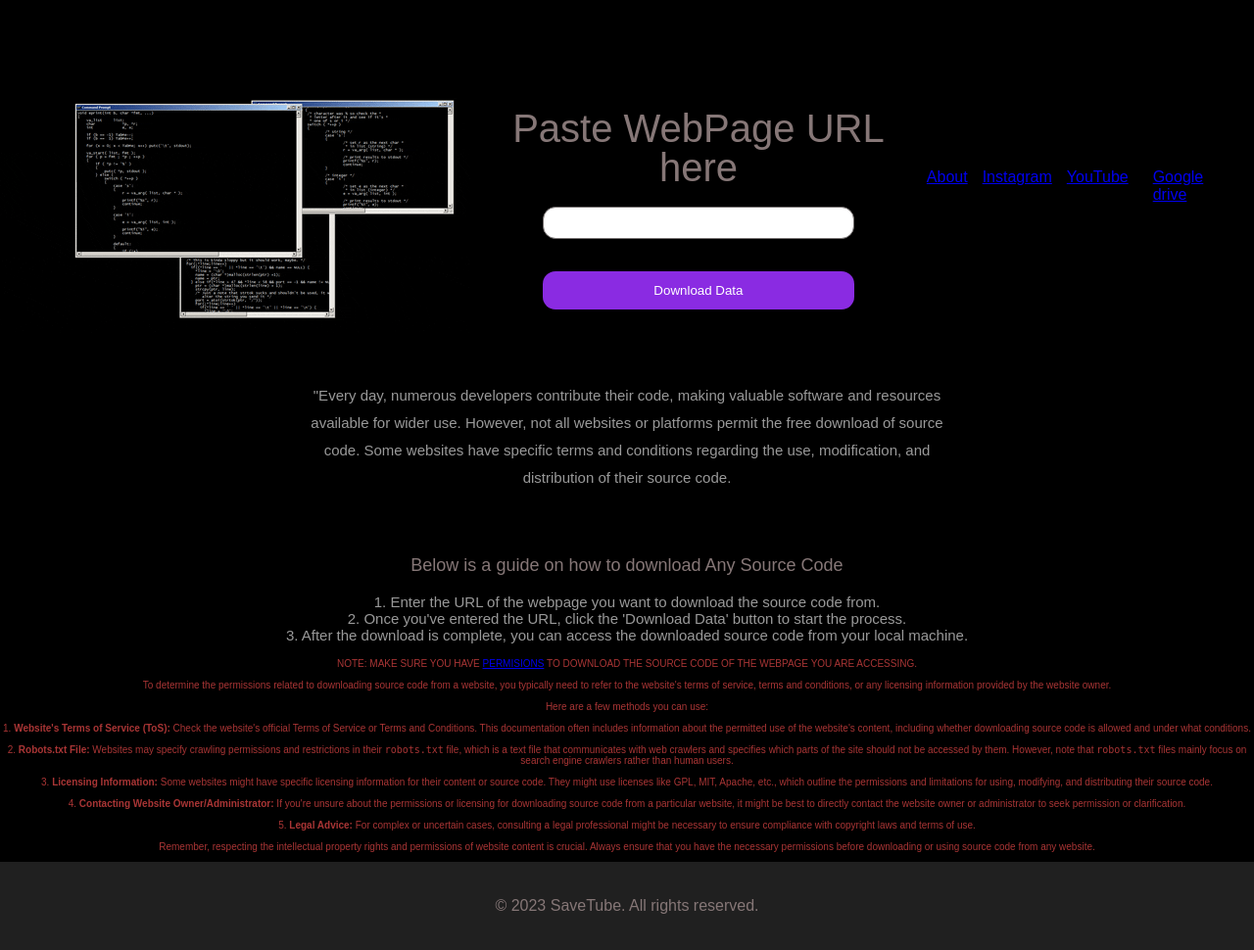
After one commit to Emtuchi/SaveTube, a Flask app: template templates/SourceCode.html in a window 1280 px wide. The commit adds this page. Shown: the whole page at 98% size. Run offline with Flask 3, Linux system fonts and the light colour scheme; the template is opened without the code that fills it, so the values that code supplies are empty.

Commit message:
Source code download

```diff
--- /dev/null
+++ b/static/styles/SourceCode.css
@@ -0,0 +1,191 @@
+body {
+  font-family: Arial, sans-serif;
+  margin: 0;
+  padding: 0;
+  background-size: 500px;
+  background-position: right;
+  background-color: black;
+}
+
+.container {
+  display: flex;
+  justify-content: center;
+  align-items: center;
+  height: auto;
+  margin-top: 0px;
+  padding-top: 0;
+  margin-top: 0;
+  flex-direction: column;
+}
+
+.youtube-form {
+  padding: 30px;
+  border-radius: 8px;
+  box-shadow: 0 4px 8px rgba(0, 0, 0, 0.1);
+  text-align: center;
+  max-width: 400px;
+  width: 90%;
+}
+
+.form-heading {
+  color: blueviolet;
+  margin-bottom: 20px;
+}
+
+.input-heading {
+  margin-bottom: 10px;
+}
+
+.url-input {
+  padding: 12px;
+  width: calc(100% - 24px);
+  border-radius: 8px;
+  border: 1px solid #ccc;
+  box-sizing: border-box;
+  margin-bottom: 15px;
+}
+
+.download-button {
+  background-color: blueviolet;
+  color: white;
+  padding: 12px 24px;
+  width: 95%;
+  border: none;
+  border-radius: 8px;
+  cursor: pointer;
+  transition: background-color 0.3s;
+}
+
+.download-button:hover {
+  background-color: darkviolet;
+  box-shadow: 6px 6px 6px red;
+}
+.download-button:active {
+  background-color: blue;
+}
+.header {
+  padding-top: 40px;
+  margin-bottom: 50px;
+}
+.header-container {
+  display: flex;
+  align-items: center;
+  justify-content: space-between;
+  color: rgb(160, 65, 65);
+}
+.header_logo {
+  font-size: 0;
+}
+.header_right {
+  display: flex;
+  align-items: center;
+}
+
+.header_right .header_nav {
+  display: flex;
+  list-style-type: none;
+  padding: 0;
+}
+
+.header_right .header_nav li {
+  margin-right: 15px;
+}
+
+.header_right .header_nav li:last-child {
+  padding-left: 10px;
+}
+.content_title {
+  font-size: 40px;
+  line-height: 1;
+  color: #867777;
+  text-align: center;
+  margin-bottom: 20px;
+  font-weight: 500;
+}
+
+.input-heading,
+.url-input,
+.download-button {
+  margin-top: 15px;
+}
+.content {
+  margin-top: 20px;
+}
+.download-info img {
+  margin-top: 0;
+  width: 500px;
+}
+.download_info-text {
+  color: #973434;
+  position: relative;
+  font-size: 20px;
+  margin-bottom: 30px;
+  margin-top: 0px;
+}
+.header-item-text {
+  font-size: 15px;
+  color: #999;
+  line-height: 28px;
+  text-align: center;
+  margin-top: 50px;
+  padding-left: 300px;
+  padding-right: 300px;
+}
+.how-to-download {
+  font-size: 18px;
+  font-weight: 500;
+  text-align: center;
+  margin-bottom: 18px;
+  color: #867777;
+  padding-top: 50px;
+}
+.download-instructions {
+  font-size: 15px;
+  color: #999;
+  text-align: center;
+  display: block;
+}
+
+footer {
+  text-align: center;
+  padding: 20px;
+  margin-top: 0;
+  background-color: #202020;
+  color: #867777;
+}
+.permissions {
+  color: #a93535;
+  font-size: 10px;
+  text-align: center;
+  display: block;
+}
+input[name="URL"] {
+  width: 300px;
+  padding: 8px;
+  border: 1px solid #757070;
+  border-radius: 13px;
+  margin-bottom: 15px;
+}
+button[type="submit"] {
+  background-color: blueviolet;
+  color: white;
+  padding: 12px 24px;
+  width: 100%;
+  border: none;
+  border-radius: 13px;
+  cursor: pointer;
+  transition: background-color 0.3s;
+}
+button[type="submit"]:hover {
+  box-shadow: 6px 6px 6px red;
+  opacity: 0.8;
+}
+.form {
+  box-shadow: none;
+}
+
+.form select,
+.form input,
+.form button {
+  box-shadow: none;
+}
--- a/templates/GoogleDrive.html
+++ b/templates/GoogleDrive.html
@@ -71,7 +71,7 @@
         <p class="header-item-text">
           "Our Google Drive Downloader tool enables the hassle-free retrieval of files and folders stored on Google Drive. Simply provide the file or folder URL and choose the appropriate download option. Whether it's a single file or an entire folder, our tool simplifies the process of downloading your desired content from Google Drive <a href="http://localhost:5000/">SaveTube</a>"
         </p>
-        <h2 class="how-to-download">Below is a guide on how to download videos from YouTube</h2>
+        <h2 class="how-to-download">Below is a guide on how to download Files from Google Drive</h2>
         <p class="download-instructions">
           Below is a step-by-step guide on how to download files or folders from Google Drive:<br><br>
           1. Navigate to the Google Drive website or app and log in to your account.<br>
--- /dev/null
+++ b/templates/SourceCode.html
@@ -0,0 +1,101 @@
+<!DOCTYPE html>
+<html lang="en">
+  <head>
+    <meta charset="UTF-8" />
+    <meta
+      name="viewport"
+      content="width=device-width, initial-scale=1.0, shrink-to-fit=no"
+    />
+    <title>Source Code Downloader</title>
+    <link rel="stylesheet" href="static/styles/SourceCode.css" />
+    <link
+      rel="icon"
+      href="{{ url_for('static', filename='images/favicon.ico') }}"
+      type="image/x-icon"
+    />
+  </head>
+    <body>
+    <header class="header">
+      <div class="header-container">
+        <div class="header_logo">
+          <a href="/">
+            <img src="/static/images/sourceC.gif" />
+          </a>
+        </div>
+        <main class="content">
+          <div class="container">
+            <h1 class="content_title">Paste WebPage URL here</h1>
+            <section class="form">
+              <form
+                action="{{ url_for('Source_download')}}"
+                method="post"
+              >
+
+              <input name="URL" type="url">
+              <br><br><button id="sub", type="submit">Download Data</button>
+              </form>
+              <div class="download-info">
+
+              </div>
+            </section>
+          </div>
+        </main>
+
+        <div class="header_right">
+          <ul class="header_nav">
+            <li>
+              <a href="http://localhost:5000/HomePage/About/LandingPage?"
+                >About</a
+              >
+            </li>
+            <li>
+              <a href="//www.instagram.com">Instagram</a>
+            </li>
+            <li>
+              <a href="//www.youtube.com">YouTube</a>
+            </li>
+            <li>
+              <a href="//drive.google.com/drive">Google drive</a>
+            </li>
+          </ul>
+        </div>
+      </div>
+    </header>
+    <div class="home-description">
+      <div class="header-item">
+        <p class="header-item-text">
+            "Every day, numerous developers contribute their code, making valuable software and resources available for wider use. However, not all websites or platforms permit the free download of source code. Some websites have specific terms and conditions regarding the use, modification, and distribution of their source code.
+        </p>
+        <h2 class="how-to-download">Below is a guide on how to download Any Source Code</h2>
+        <p class="download-instructions">
+            1. Enter the URL of the webpage you want to download the source code from.<br>
+            2. Once you've entered the URL, click the 'Download Data' button to start the process.<br>
+            3. After the download is complete, you can access the downloaded source code from your local machine.<br>
+
+        </p>
+        <p class="permissions">
+            NOTE: MAKE SURE YOU HAVE <a href="https://docs.github.com/en/site-policy/github-terms/github-terms-of-service">PERMISIONS</a> TO DOWNLOAD THE SOURCE CODE OF THE WEBPAGE YOU ARE ACCESSING.<br>
+            <br>
+            To determine the permissions related to downloading source code from a website, you typically need to refer to the website's terms of service, terms and conditions, or any licensing information provided by the website owner.<br>
+            <br>
+            Here are a few methods you can use:<br>
+            <br>
+            1. <strong>Website's Terms of Service (ToS):</strong> Check the website's official Terms of Service or Terms and Conditions. This documentation often includes information about the permitted use of the website's content, including whether downloading source code is allowed and under what conditions.<br>
+            <br>
+            2. <strong>Robots.txt File:</strong> Websites may specify crawling permissions and restrictions in their <code>robots.txt</code> file, which is a text file that communicates with web crawlers and specifies which parts of the site should not be accessed by them. However, note that <code>robots.txt</code> files mainly focus on search engine crawlers rather than human users.<br>
+            <br>
+            3. <strong>Licensing Information:</strong> Some websites might have specific licensing information for their content or source code. They might use licenses like GPL, MIT, Apache, etc., which outline the permissions and limitations for using, modifying, and distributing their source code.<br>
+            <br>
+            4. <strong>Contacting Website Owner/Administrator:</strong> If you're unsure about the permissions or licensing for downloading source code from a particular website, it might be best to directly contact the website owner or administrator to seek permission or clarification.<br>
+            <br>
+            5. <strong>Legal Advice:</strong> For complex or uncertain cases, consulting a legal professional might be necessary to ensure compliance with copyright laws and terms of use.<br>
+            <br>
+            Remember, respecting the intellectual property rights and permissions of website content is crucial. Always ensure that you have the necessary permissions before downloading or using source code from any website.
+        </p>
+    </div>
+    <footer>
+      <p>&copy; 2023 SaveTube. All rights reserved.</p>
+  </footer>
+
+  </body>
+</html>
```
Also changed, not shown: static/images/sourceC.gif (added).
